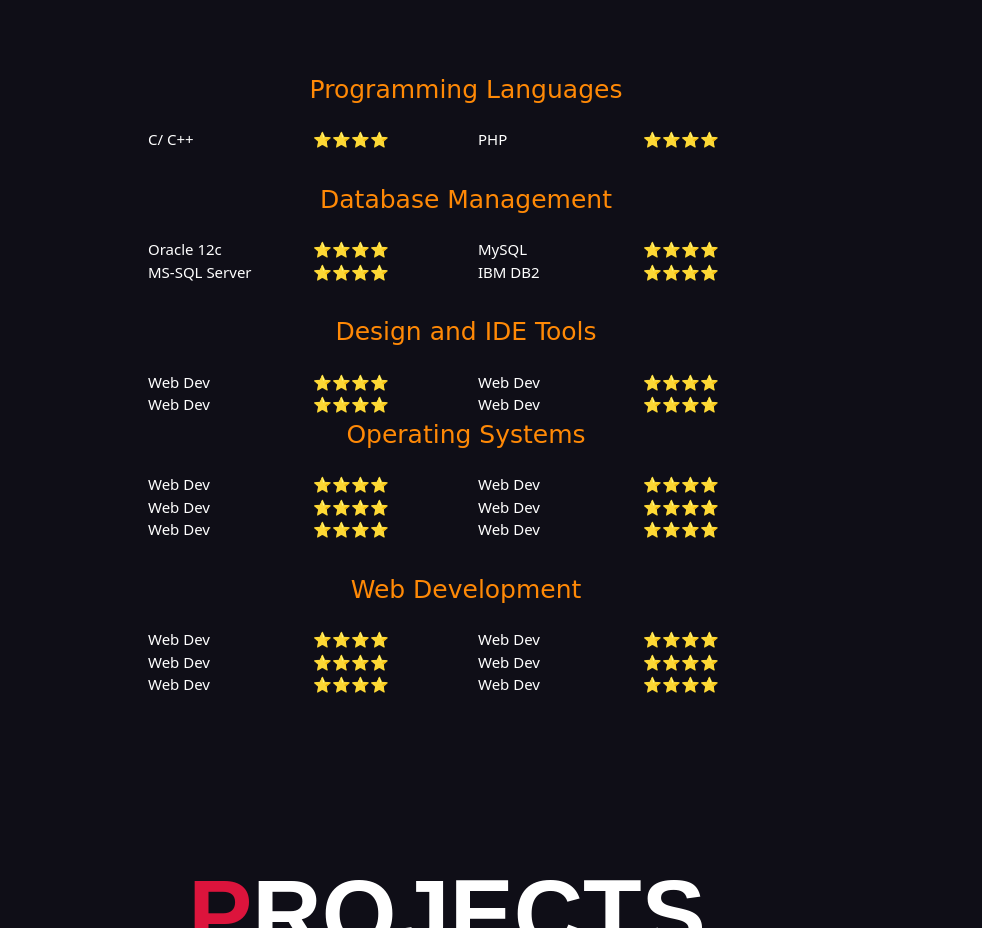
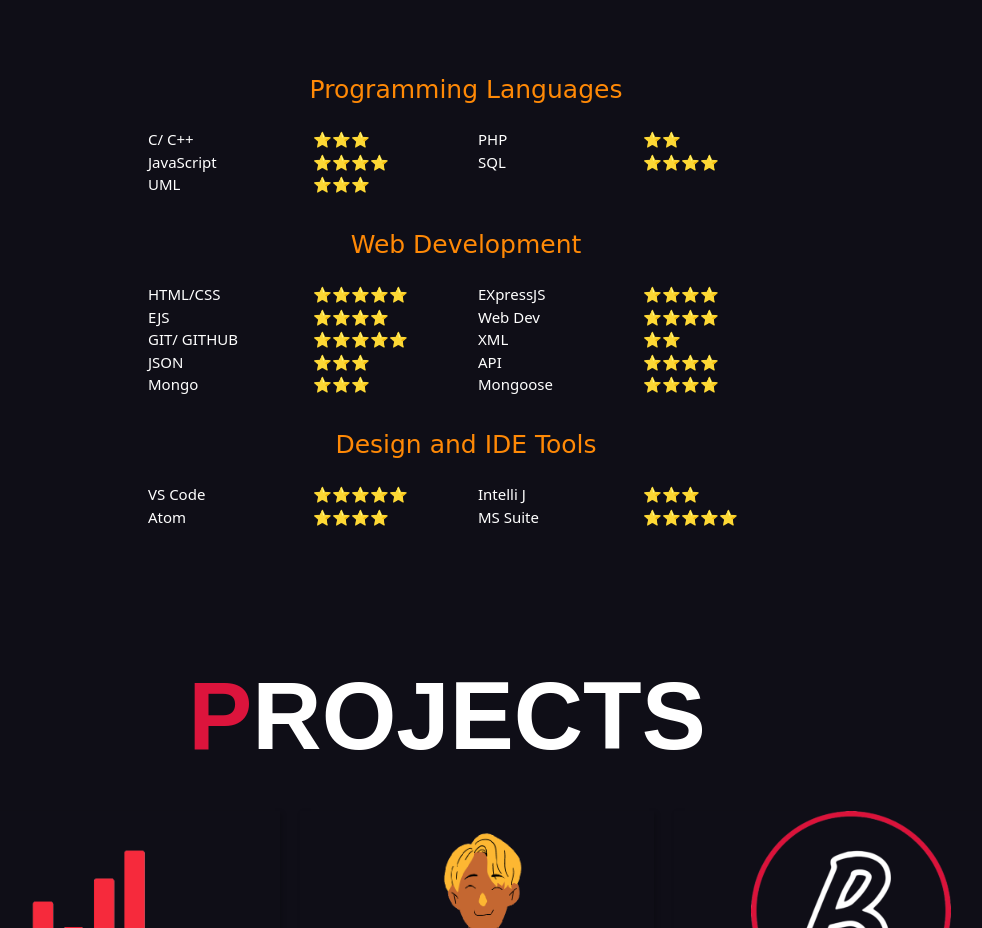
Before and after one commit to bhanuRakshita/personal-portfolio, a website: page portfolio.html in a window 1280 px wide. Shown: the part 1440-2368 px from the top of the page, without its empty margins (184-1166 px from the left). Drawn offline with nearby package versions, Linux system fonts and the light colour scheme.

Commit message:
updated skills

```diff
--- a/portfolio.html
+++ b/portfolio.html
@@ -130,23 +130,40 @@
           Programming Languages
         </div>
         <div class="skills row">
-          <div class="col-md-3">C/ C++</div><div class="col-md-3">⭐⭐⭐⭐</div>
-          <div class="col-md-3">PHP</div><div class="col-md-3">⭐⭐⭐⭐</div>
+          <div class="col-md-3">C/ C++</div><div class="col-md-3">⭐⭐⭐</div>
+          <div class="col-md-3">PHP</div><div class="col-md-3">⭐⭐</div>
         </div>
-
+        <div class="skills row">
+          <div class="col-md-3">JavaScript</div><div class="col-md-3">⭐⭐⭐⭐</div>
+          <div class="col-md-3">SQL</div><div class="col-md-3">⭐⭐⭐⭐</div>
+        </div>
+        <div class="skills row">
+          <div class="col-md-3">UML</div><div class="col-md-3">⭐⭐⭐</div>
+        </div>
       </div>
-
       <div class="skills-category">
         <div class="skills-category-heading">
-          Database Management
+          Web Development
         </div>
         <div class="skills row">
-          <div class="col-md-3">Oracle 12c</div><div class="col-md-3">⭐⭐⭐⭐</div>
-          <div class="col-md-3">MySQL</div><div class="col-md-3">⭐⭐⭐⭐</div>
+          <div class="col-md-3">HTML/CSS</div><div class="col-md-3">⭐⭐⭐⭐⭐</div>
+          <div class="col-md-3">EXpressJS</div><div class="col-md-3">⭐⭐⭐⭐</div>
         </div>
         <div class="skills row">
-          <div class="col-md-3">MS-SQL Server</div><div class="col-md-3">⭐⭐⭐⭐</div>
-          <div class="col-md-3">IBM DB2</div><div class="col-md-3">⭐⭐⭐⭐</div>
+          <div class="col-md-3">EJS</div><div class="col-md-3">⭐⭐⭐⭐</div>
+          <div class="col-md-3">Web Dev</div><div class="col-md-3">⭐⭐⭐⭐</div>
+        </div>
+        <div class="skills row">
+          <div class="col-md-3">GIT/ GITHUB</div><div class="col-md-3">⭐⭐⭐⭐⭐</div>
+          <div class="col-md-3">XML</div><div class="col-md-3">⭐⭐</div>
+        </div>
+        <div class="skills row">
+          <div class="col-md-3">JSON</div><div class="col-md-3">⭐⭐⭐</div>
+          <div class="col-md-3">API</div><div class="col-md-3">⭐⭐⭐⭐</div>
+        </div>
+        <div class="skills row">
+          <div class="col-md-3">Mongo</div><div class="col-md-3">⭐⭐⭐</div>
+          <div class="col-md-3">Mongoose</div><div class="col-md-3">⭐⭐⭐⭐</div>
         </div>
 
       </div>
@@ -156,51 +173,16 @@
           Design and IDE Tools
         </div>
         <div class="skills row">
-          <div class="col-md-3">Web Dev</div><div class="col-md-3">⭐⭐⭐⭐</div>
-          <div class="col-md-3">Web Dev</div><div class="col-md-3">⭐⭐⭐⭐</div>
+          <div class="col-md-3">VS Code</div><div class="col-md-3">⭐⭐⭐⭐⭐</div>
+          <div class="col-md-3">Intelli J</div><div class="col-md-3">⭐⭐⭐</div>
         </div>
         <div class="skills row">
-          <div class="col-md-3">Web Dev</div><div class="col-md-3">⭐⭐⭐⭐</div>
-          <div class="col-md-3">Web Dev</div><div class="col-md-3">⭐⭐⭐⭐</div>
+          <div class="col-md-3">Atom</div><div class="col-md-3">⭐⭐⭐⭐</div>
+          <div class="col-md-3">MS Suite</div><div class="col-md-3">⭐⭐⭐⭐⭐</div>
         </div>
+    </div>
+  </div>
 
-      <div class="skills-category">
-        <div class="skills-category-heading">
-          Operating Systems
-        </div>
-        <div class="skills row">
-          <div class="col-md-3">Web Dev</div><div class="col-md-3">⭐⭐⭐⭐</div>
-          <div class="col-md-3">Web Dev</div><div class="col-md-3">⭐⭐⭐⭐</div>
-        </div>
-        <div class="skills row">
-          <div class="col-md-3">Web Dev</div><div class="col-md-3">⭐⭐⭐⭐</div>
-          <div class="col-md-3">Web Dev</div><div class="col-md-3">⭐⭐⭐⭐</div>
-        </div>
-        <div class="skills row">
-          <div class="col-md-3">Web Dev</div><div class="col-md-3">⭐⭐⭐⭐</div>
-          <div class="col-md-3">Web Dev</div><div class="col-md-3">⭐⭐⭐⭐</div>
-        </div>
-      </div>
-
-      <div class="skills-category">
-        <div class="skills-category-heading">
-          Web Development
-        </div>
-        <div class="skills row">
-          <div class="col-md-3">Web Dev</div><div class="col-md-3">⭐⭐⭐⭐</div>
-          <div class="col-md-3">Web Dev</div><div class="col-md-3">⭐⭐⭐⭐</div>
-        </div>
-        <div class="skills row">
-          <div class="col-md-3">Web Dev</div><div class="col-md-3">⭐⭐⭐⭐</div>
-          <div class="col-md-3">Web Dev</div><div class="col-md-3">⭐⭐⭐⭐</div>
-        </div>
-        <div class="skills row">
-          <div class="col-md-3">Web Dev</div><div class="col-md-3">⭐⭐⭐⭐</div>
-          <div class="col-md-3">Web Dev</div><div class="col-md-3">⭐⭐⭐⭐</div>
-        </div>
-      </div>
-
-  </div>
 
   </section>
 
```
